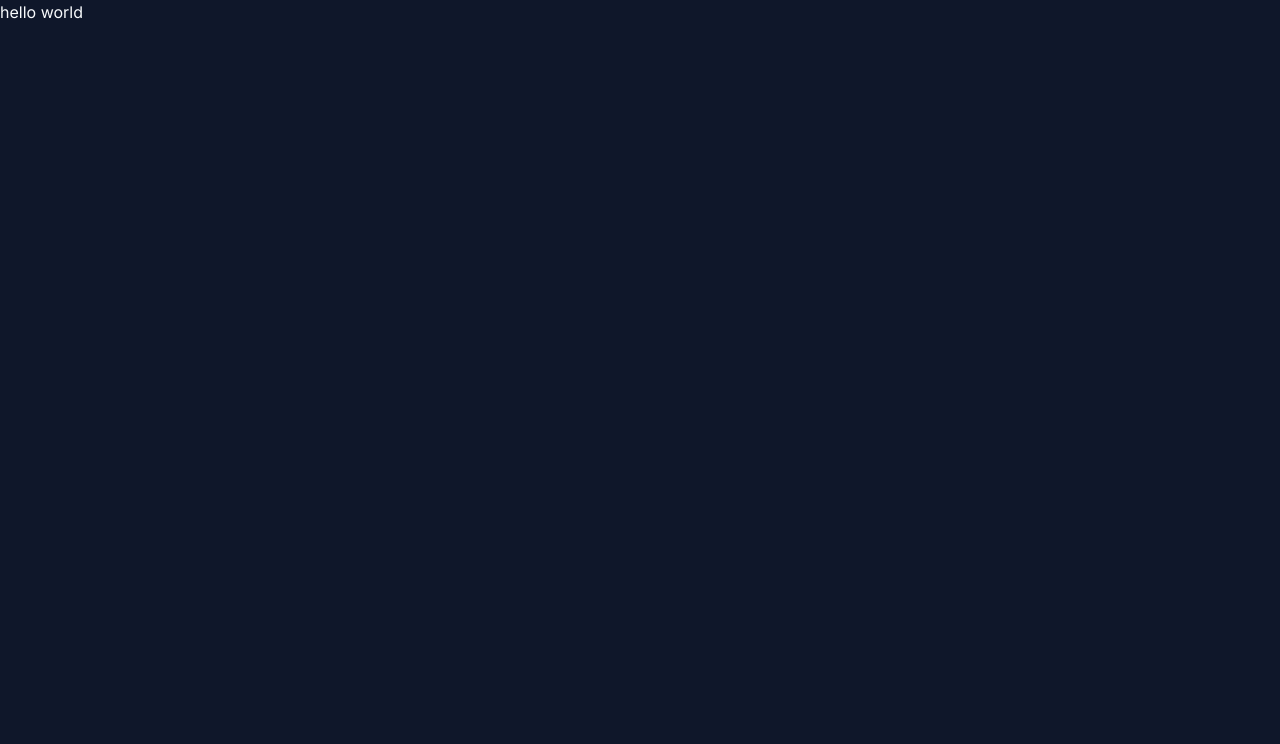
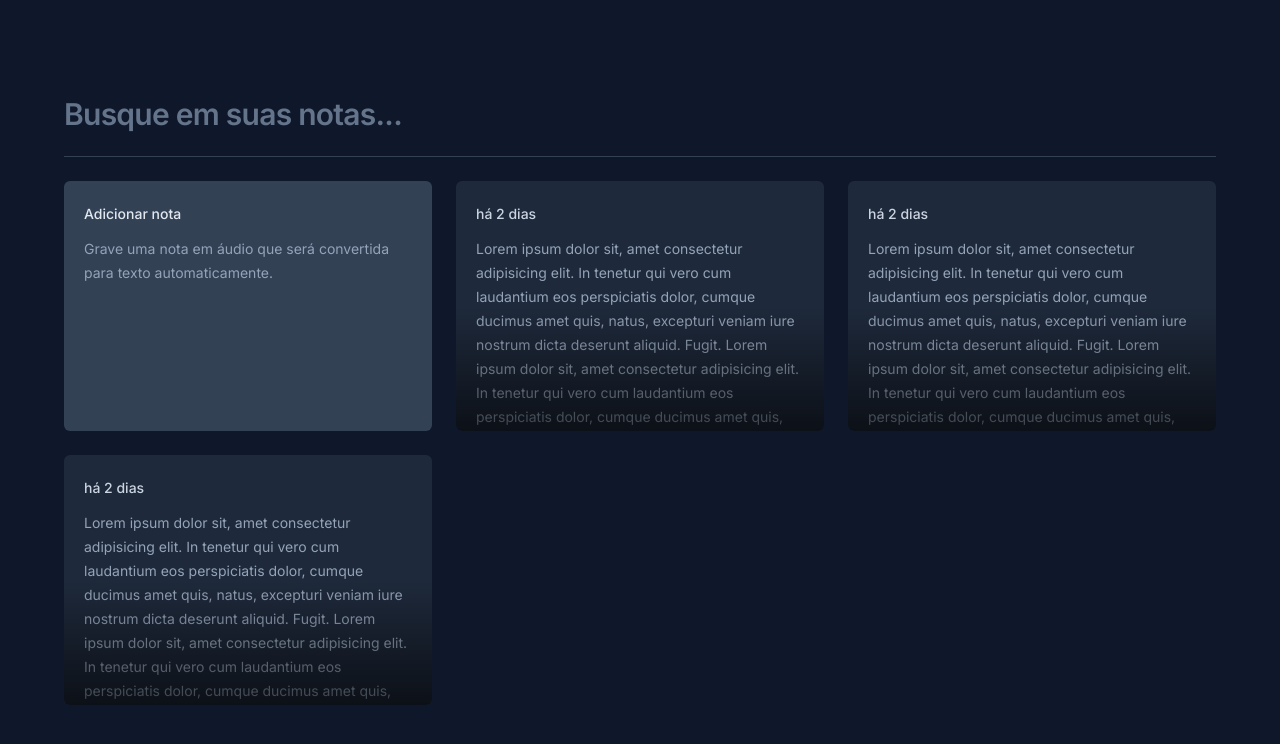
Before and after one commit to RogerioPiatek/note-taking, a React (Vite) app: page / in a window 1280 px wide. Shown: the top 744 px of the page. Built offline with nearby package versions, Linux system fonts and the light colour scheme.

Commit message:
feat: add initial HomePage cards interface

```diff
--- a/src/app.tsx
+++ b/src/app.tsx
@@ -1,3 +1,28 @@
+import { NewNoteCard } from "./components/new-note-card";
+import { NoteCard } from "./components/note-card";
+
 export function App() {
-  return <h1>hello world</h1>;
+  return (
+    <div className="mx-auto max-w-6xl my-12 space-y-6">
+      <div className="w-[124.5px] h-6" />
+
+      <form className="w-full">
+        <input
+          type="text"
+          placeholder="Busque em suas notas..."
+          className="w-full bg-transparent text-3xl font-semibold tracking-tight outline-none placeholder:text-slate-500"
+        />
+      </form>
+
+      <div className="h-px bg-slate-700" />
+
+      <div className="grid grid-cols-3 gap-6 auto-rows-[250px]">
+        <NewNoteCard />
+
+        <NoteCard />
+        <NoteCard />
+        <NoteCard />
+      </div>
+    </div>
+  );
 }
--- /dev/null
+++ b/src/components/new-note-card.tsx
@@ -0,0 +1,10 @@
+export function NewNoteCard() {
+  return (
+    <div className="rounded-md bg-slate-700 p-5 space-y-3">
+      <span className="text-sm font-medium text-slate-200">Adicionar nota</span>
+      <p className="text-sm leading-6 text-slate-400">
+        Grave uma nota em áudio que será convertida para texto automaticamente.
+      </p>
+    </div>
+  );
+}
--- /dev/null
+++ b/src/components/note-card.tsx
@@ -0,0 +1,17 @@
+export function NoteCard() {
+  return (
+    <div className="rounded-md bg-slate-800 p-5 space-y-3 overflow-hidden relative">
+      <span className="text-sm font-medium text-slate-300">há 2 dias</span>
+      <p className="text-sm leading-6 text-slate-400">
+        Lorem ipsum dolor sit, amet consectetur adipisicing elit. In tenetur qui
+        vero cum laudantium eos perspiciatis dolor, cumque ducimus amet quis,
+        natus, excepturi veniam iure nostrum dicta deserunt aliquid. Fugit.
+        Lorem ipsum dolor sit, amet consectetur adipisicing elit. In tenetur qui
+        vero cum laudantium eos perspiciatis dolor, cumque ducimus amet quis,
+        natus, excepturi veniam iure nostrum dicta deserunt aliquid. Fugit.
+      </p>
+
+      <div className="absolute bottom-0 right-0 left-0 h-1/2 bg-gradient-to-t from-black/60 to-black/0 pointer-events-none" />
+    </div>
+  );
+}
```
